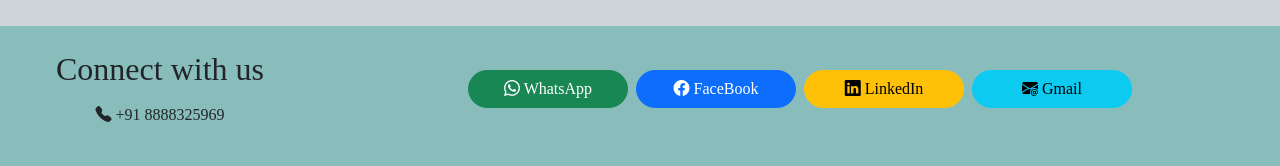
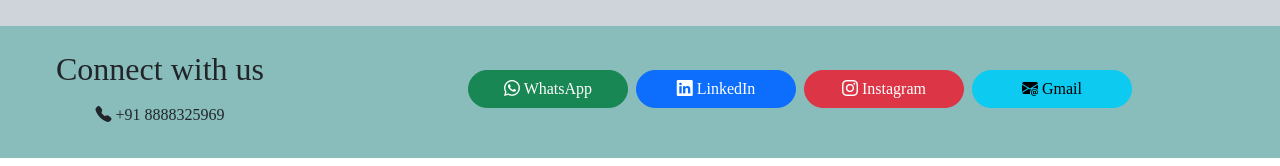
Before and after one commit to dr-singh/dr-singh.github.io, a plain HTML site: page index.html in a window 1280 px wide. Shown: the part 1086-1252 px from the top of the page. Drawn offline with nearby package versions, Linux system fonts and the light colour scheme; a web font is replaced by a local one.

Commit message:
Fixed links

```diff
--- a/index.html
+++ b/index.html
@@ -96,13 +96,13 @@
         <div class="row justify-content-evenly">
             <div class="col-8 col-lg-3">
                 <h2 class="text-center w-100">Connect with us</h2>
-                <h3 type="button" class="btn bi bi-telephone-fill text-center w-100" href="tel:+918888325969"> +91 8888325969</h3>
+                <a type="button" class="btn bi bi-telephone-fill text-center w-100" href="tel:+918888325969"> +91 8888325969</a>
             </div>
             <div class="col-8 col-lg-9">
                 <div class="row justify-content-center py-3">
                     <a type="button" class="btn btn-success bi bi-whatsapp rounded-5 mx-1 my-1 col-12 col-lg-2" href="https://wa.me/+918888325969?text=Hi" target="_blank" rel="noopener noreferrer"> WhatsApp</a>
-                    <a type="button" class="btn btn-primary bi bi-facebook rounded-5 mx-1 my-1 col-12 col-lg-2" href="#" target="_blank" rel="noopener noreferrer"> FaceBook</a>
-                    <a type="button" class="btn btn-warning bi bi-linkedin rounded-5 mx-1 my-1 col-12 col-lg-2" href="#" target="_blank" rel="noopener noreferrer"> LinkedIn</a>
+                    <a type="button" class="btn btn-primary bi bi-linkedin rounded-5 mx-1 my-1 col-12 col-lg-2" href="https://www.linkedin.com/in/rishikesh-singh-114064305" target="_blank" rel="noopener noreferrer"> LinkedIn</a>
+                    <a type="button" class="btn btn-danger bi bi-instagram rounded-5 mx-1 my-1 col-12 col-lg-2" href="https://www.instagram.com/dr.rishikesh_singh99/" target="_blank" rel="noopener noreferrer"> Instagram</a>
                     <a type="button" class="btn btn-info bi bi-envelope-at-fill rounded-5 mx-1 my-1 col-12 col-lg-2" href="mailto:rishikeshs15.rks@gmail.com" target="_blank" rel="noopener noreferrer"> Gmail</a>
                 </div>
             </div>
```
